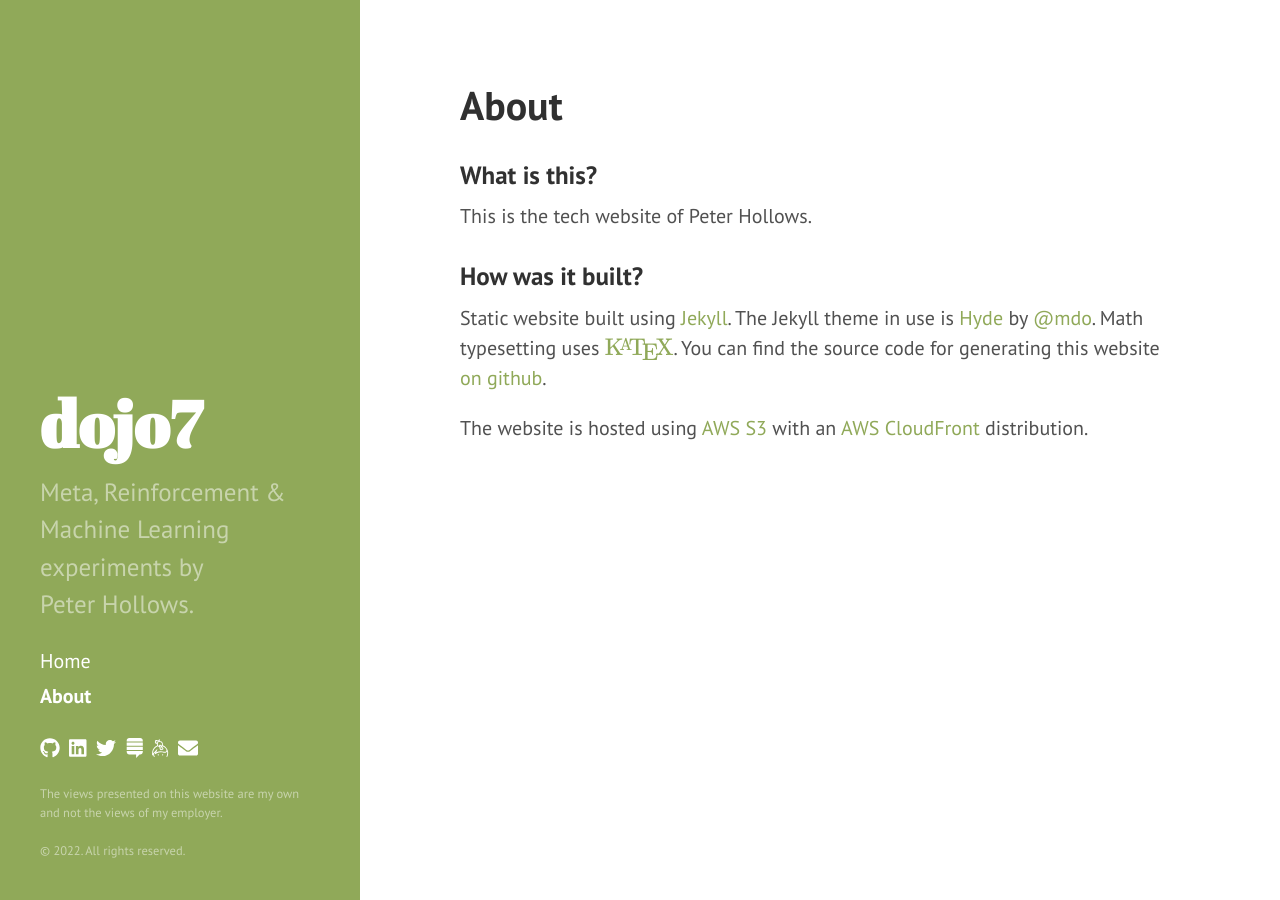
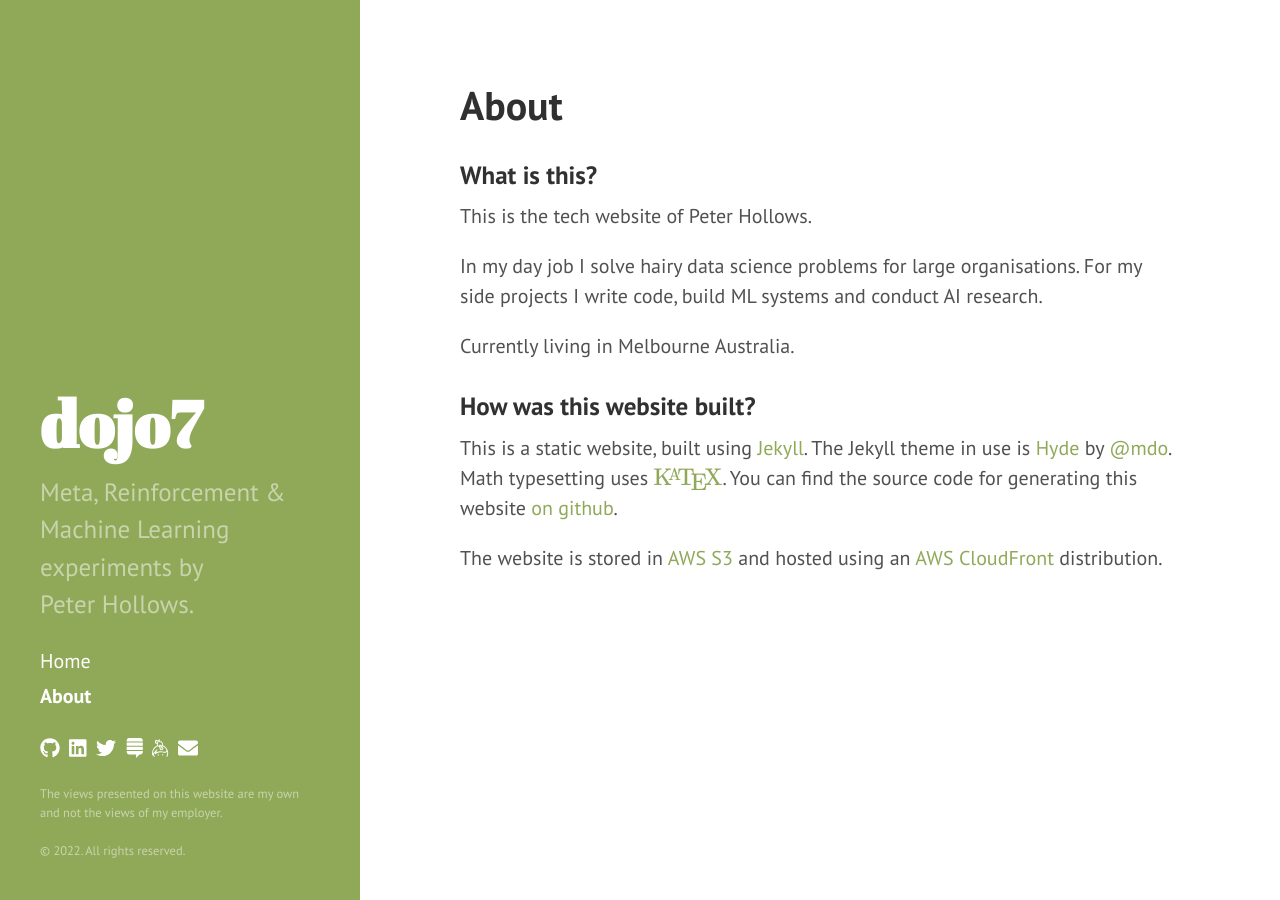
Before and after one commit to captainpete/dojo7.com, a Jekyll site: the page built from about.md, in a window 1280 px wide. Built offline with Jekyll 4.4.1, drawn with Linux system fonts in a browser that asks for light colours; nearby versions of some CDN libraries.

Commit message:
Update about page

```diff
--- a/about.md
+++ b/about.md
@@ -8,12 +8,17 @@ permalink: /about/
 
 This is the tech website of Peter Hollows.
 
-### How was it built?
+In my day job I solve hairy data science problems for large organisations.
+For my side projects I write code, build ML systems and conduct AI research.
 
-Static website built using <a href="https://jekyllrb.com/">Jekyll</a>.
+Currently living in Melbourne Australia.
+
+### How was this website built?
+
+This is a static website, built using <a href="https://jekyllrb.com/">Jekyll</a>.
 The Jekyll theme in use is <a href="http://hyde.getpoole.com/">Hyde</a> by <a href="https://twitter.com/mdo">@mdo</a>.
 Math typesetting uses <a href="https://khan.github.io/KaTeX/">$$ \KaTeX $$</a>.
 You can find the source code for generating this website <a href="https://github.com/captainpete/dojo7.com">on github</a>.
 
-The website is hosted using <a href="https://aws.amazon.com/s3/">AWS S3</a>
-with an <a href="https://aws.amazon.com/cloudfront/">AWS CloudFront</a> distribution.
+The website is stored in <a href="https://aws.amazon.com/s3/">AWS S3</a>
+and hosted using an <a href="https://aws.amazon.com/cloudfront/">AWS CloudFront</a> distribution.
```
